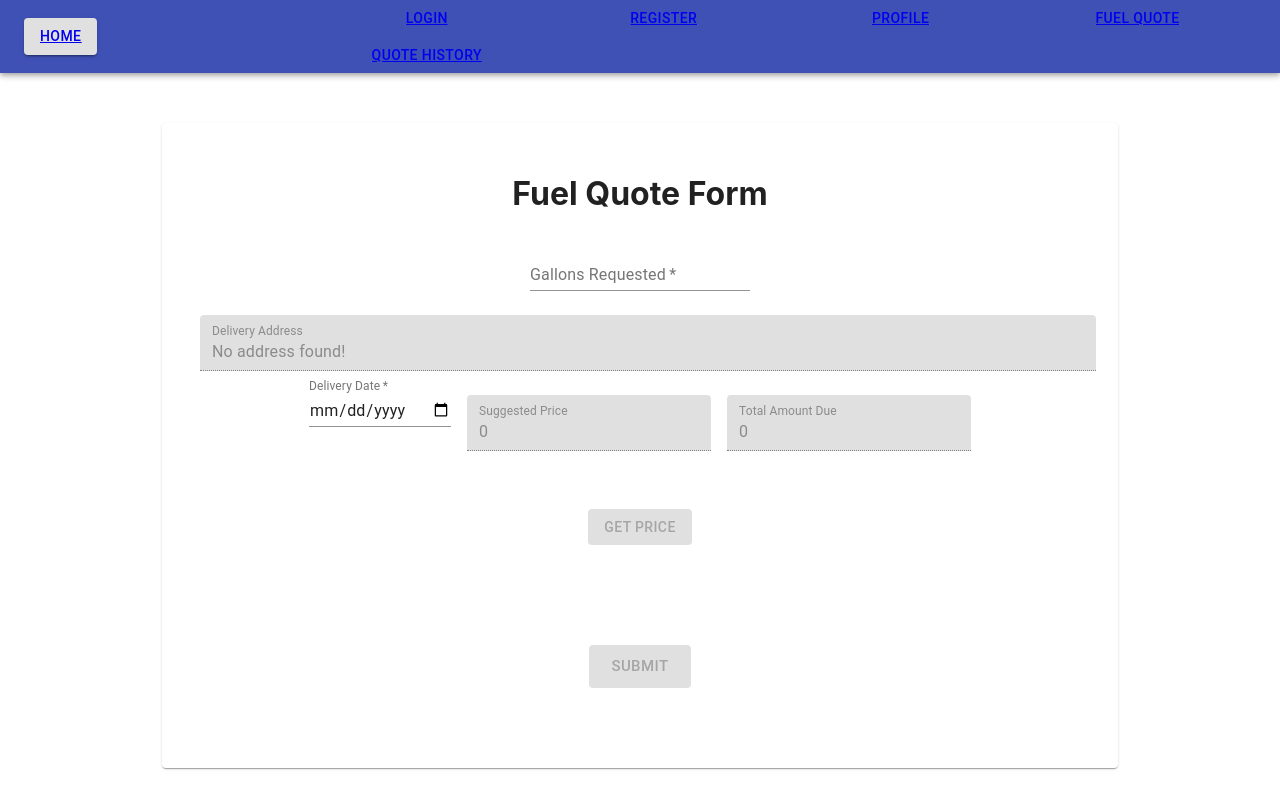
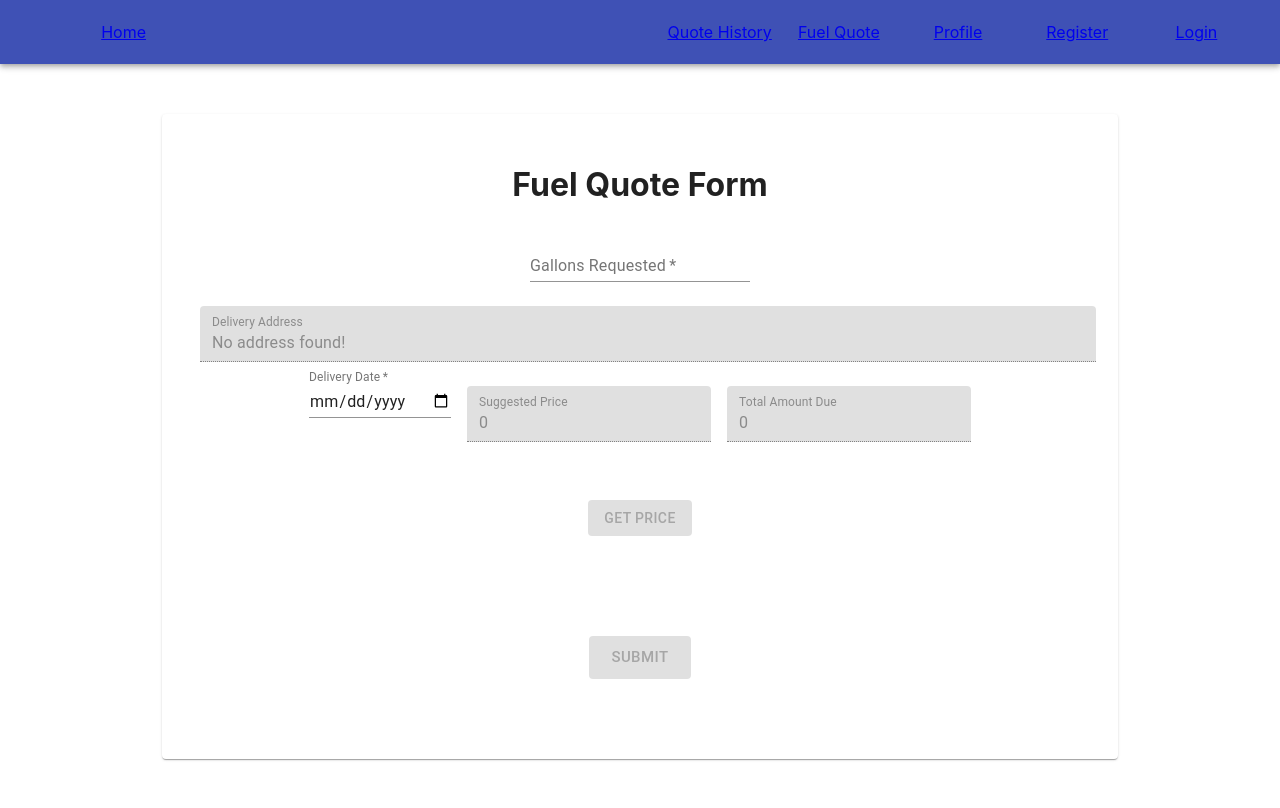
Before and after one commit to dchrisu/COSC4353, a React (Create React App) app in the folder my-app/: page /FuelQuoteForm in a window 1280 px wide. Shown: the top 808 px of the page. Built offline with nearby package versions, Linux system fonts and the light colour scheme.

Commit message:
annoying HEADER bug fixed

```diff
--- a/my-app/src/App.js
+++ b/my-app/src/App.js
@@ -1,6 +1,6 @@
 import React, { Component, Fragment } from 'react';
 import './App.css';
-import { BrowserRouter as Router, Route } from 'react-router-dom';
+import { BrowserRouter as Router, Route, Switch } from 'react-router-dom';
 
 //Components
 import Header from './Components/Header/Header'
@@ -17,15 +17,17 @@ class App extends Component {
   render() {
     return (
       <Fragment>
-        <Header />
         <Router>
           <div className="App" style={{ minHeight: '100vh', paddingBottom: '200px', position: 'relative' }}>
+            <Header />
+            <Switch>
               <Route exact path='/' component={Home} />
               <Route exact path='/Login' component={Login} />
               <Route exact path='/ClientRegistration' component={ClientRegistration} />
               <Route exact path='/ClientProfileManagement' component={ClientProfileManagement} />
               <Route exact path='/FuelQuoteForm' component={FuelQuoteForm} />
               <Route exact path='/FuelQuoteHistory' component={FuelQuoteHistory} />
+            </Switch>
           </div>
         </Router >
       </Fragment>
--- a/my-app/src/Components/Header/Header.js
+++ b/my-app/src/Components/Header/Header.js
@@ -1,4 +1,4 @@
-import React, { Component } from 'react';
+import React, { Component, Fragment } from 'react';
 import { withStyles } from '@material-ui/core/styles';
 import { BrowserRouter as Router, Route, Switch, Link } from 'react-router-dom';
 import PropTypes from 'prop-types';
@@ -6,6 +6,7 @@ import AppBar from '@material-ui/core/AppBar';
 import Menu from '@material-ui/core/Toolbar';
 import Button from '@material-ui/core/Button';
 import Grid from '@material-ui/core/Grid';
+import { Z_BLOCK } from 'zlib';
 
 const styles = theme => ({
     wrapper: {
@@ -13,11 +14,19 @@ const styles = theme => ({
         width: "100%",
         overflowX: 'auto',
     },
+    linkStyles: {
+        color: 'white'
+    },
     gridItem: {
         textAlign: 'center',
+        width: '10%',
+        display: 'inline-block',
+        float: 'right',
     },
-    linkStyles: {
-        color: 'white'
+    home: {
+        width: '10%',
+        display: 'inline-block',
+        float: 'left',
     },
     a: {
         link: {
@@ -39,39 +48,18 @@ class Header extends Component {
             <div class="container" style={{ maxWidth: '100%', margin: '0 auto', paddingBottom: '50px' }}>
                 <AppBar position="static">
                     <Menu>
-                        <div style={{ width: '30%' }}>
-                            <Router>
-                                <Grid>
-                                    <Button variant="contained">
-                                        <a href="/" class="MenuContents"><Link to="/">Home
-                                    </Link></a></Button>
-                                </Grid>
-                            </Router>
-                        </div>
-                        <Grid container style={{ width: '90%' }} style={{ textAlign: 'center' }}>
-                            <Router>
-                                <Grid className={classes.gridItem} item xs={3}>
-                                    <Button>
-                                        <a className={classes.linkStyles} href="/Login"><Link to="/Login">Login</Link></a></Button>
-                                </Grid>
-                                <Grid className={classes.gridItem} item xs={3}>
-                                    <Button>
-                                        <a className={classes.linkStyles} href="/ClientRegistration"><Link to="/ClientRegistration">Register</Link></a></Button>
-                                </Grid>
-                                <Grid className={classes.gridItem} item xs={3}>
-                                    <Button>
-                                        <a className={classes.linkStyles} href="/ClientProfileManagement" ><Link to="/ClientProfileManagement">Profile</Link></a></Button>
-                                </Grid>
-                                <Grid className={classes.gridItem} item xs={3}>
-                                    <Button>
-                                        <a className={classes.linkStyles} href="/FuelQuoteForm"><Link to="/FuelQuoteForm">Fuel Quote</Link></a></Button>
-                                </Grid>
-                                <Grid className={classes.gridItem} item xs={3}>
-                                    <Button>
-                                        <a className={classes.linkStyles} href="/FuelQuoteHistory" ><Link to="/FuelQuoteHistory">Quote History</Link></a></Button>
-                                </Grid>
-                            </Router>
-                        </Grid>
+                        <ul style={{ listStyleType: 'none', width: '100%' }}>
+                            <li class={classes.home}><Link to="/">Home</Link></li>
+                            <li class={classes.gridItem}><Link to="/Login">Login</Link></li>
+                            <li class={classes.gridItemPadding}></li>
+                            <li class={classes.gridItem}><Link to="/ClientRegistration">Register</Link></li>
+                            <li class={classes.gridItemPadding}></li>
+                            <li class={classes.gridItem}><Link to="/ClientProfileManagement">Profile</Link></li>
+                            <li class={classes.gridItemPadding}></li>
+                            <li class={classes.gridItem}><Link to="/FuelQuoteForm">Fuel Quote</Link></li>
+                            <li class={classes.gridItemPadding}></li>
+                            <li class={classes.gridItem}><Link to="/FuelQuoteHistory">Quote History</Link></li>
+                        </ul>
                     </Menu>
                 </AppBar>
             </div>
```
Lines whose indentation alone changed are shown as unchanged.
